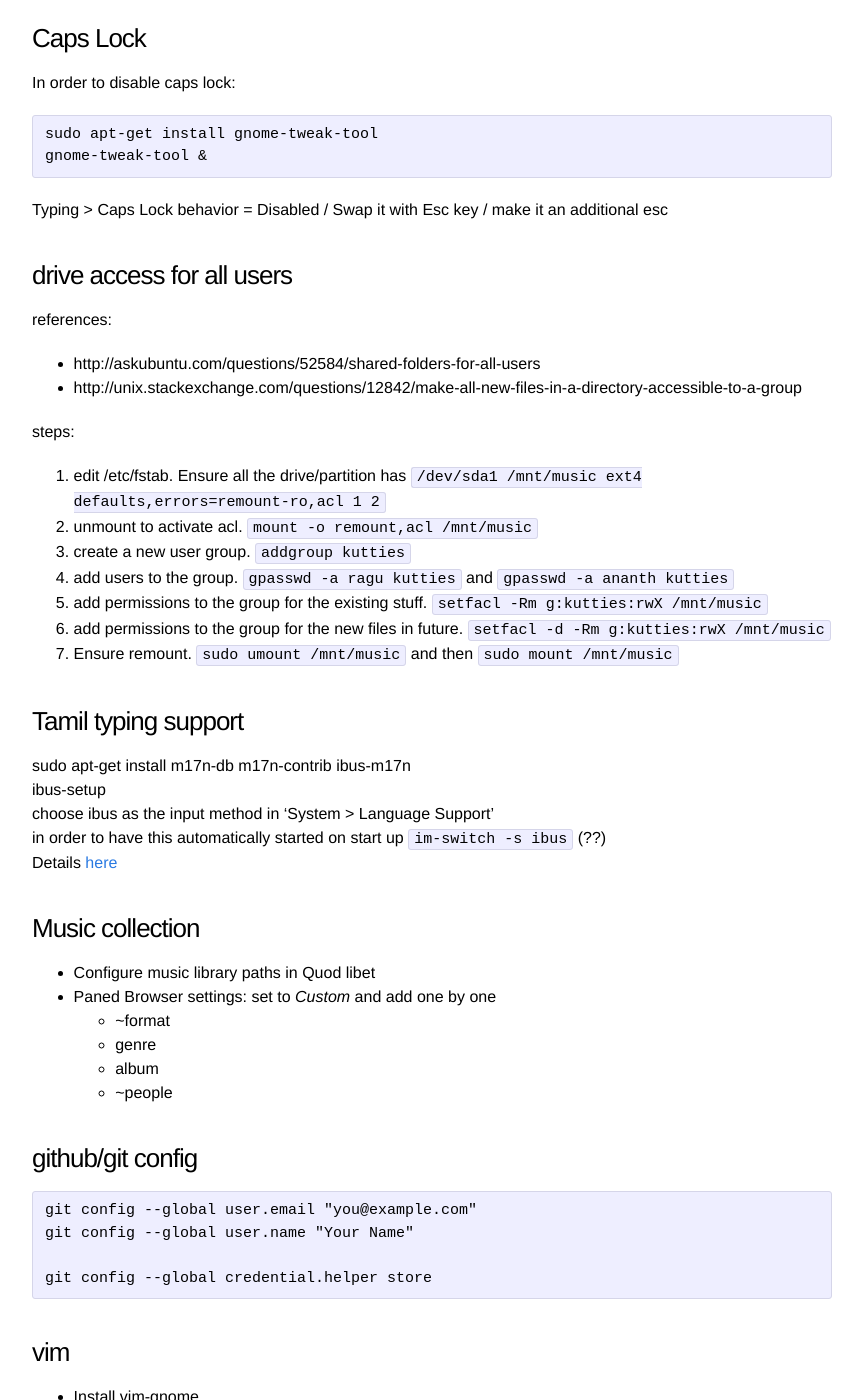
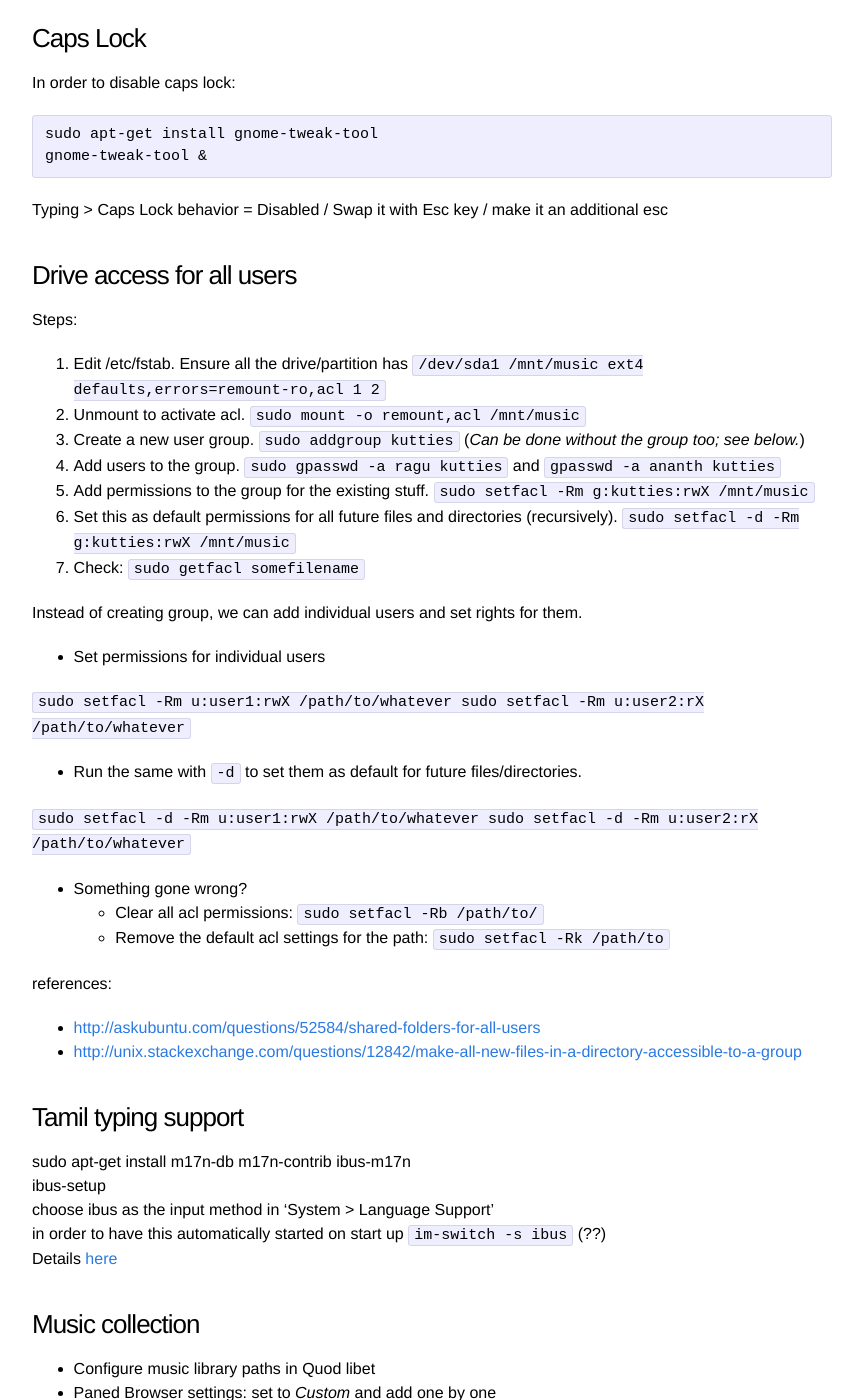
Before and after one commit to ananthp/kurippu, a Jekyll site: the page built from _posts/2014-09-13-stuff-on-top-of-ubuntu.md, in a window 1280 px wide and 1400 px high, scrolled down 2685 px. Shown: the whole window, without its empty margins (208-1071 px from the left). Built offline with Jekyll 4.4.1, drawn with Linux system fonts in a browser that asks for light colours.

Commit message:
Improved: Drive access for all

````diff
--- a/_posts/2014-09-13-stuff-on-top-of-ubuntu.md
+++ b/_posts/2014-09-13-stuff-on-top-of-ubuntu.md
@@ -115,21 +115,39 @@ gnome-tweak-tool &
 ```
 Typing > Caps Lock behavior = Disabled / Swap it with Esc key / make it an additional esc
 
-### drive access for all users
+### Drive access for all users
+
+Steps:
+
+  1. Edit /etc/fstab. Ensure all the drive/partition has  `/dev/sda1 /mnt/music ext4 defaults,errors=remount-ro,acl 1 2`
+  1. Unmount to activate acl. `sudo mount -o remount,acl /mnt/music`
+  1. Create a new user group. `sudo addgroup kutties` (*Can be done without the group too; see below.*)
+  1. Add users to the group. `sudo gpasswd -a ragu kutties` and `gpasswd -a ananth kutties`
+  1. Add permissions to the group for the existing stuff. `sudo setfacl -Rm g:kutties:rwX /mnt/music`
+  1. Set this as default permissions for all future files and directories (recursively).  `sudo setfacl -d -Rm g:kutties:rwX /mnt/music`
+  1. Check: `sudo getfacl somefilename`
+
+Instead of creating group, we can add individual users and set rights for them.
+
+* Set permissions for individual users
+
+```sudo setfacl -Rm u:user1:rwX /path/to/whatever
+sudo setfacl -Rm u:user2:rX /path/to/whatever```
+
+* Run the same with `-d` to set them as default for future files/directories.
+
+```sudo setfacl -d -Rm u:user1:rwX /path/to/whatever
+sudo setfacl -d -Rm u:user2:rX /path/to/whatever```
+
+* Something gone wrong?
+
+  * Clear all acl permissions: `sudo setfacl -Rb /path/to/`
+  * Remove the default acl settings for the path: `sudo setfacl -Rk /path/to`
 
 references:
-* http://askubuntu.com/questions/52584/shared-folders-for-all-users
-* http://unix.stackexchange.com/questions/12842/make-all-new-files-in-a-directory-accessible-to-a-group
 
-steps:
-
-  1. edit /etc/fstab. Ensure all the drive/partition has  `/dev/sda1 /mnt/music ext4 defaults,errors=remount-ro,acl 1 2`
-  1. unmount to activate acl. `mount -o remount,acl /mnt/music`
-  1. create a new user group. `addgroup kutties`
-  1. add users to the group. `gpasswd -a ragu kutties` and `gpasswd -a ananth kutties`
-  1. add permissions to the group for the existing stuff. `setfacl -Rm g:kutties:rwX /mnt/music`
-  1. add permissions to the group for the new files in future. `setfacl -d -Rm g:kutties:rwX /mnt/music`
-  1. Ensure remount. `sudo umount /mnt/music` and then `sudo mount /mnt/music`
+* [http://askubuntu.com/questions/52584/shared-folders-for-all-users](http://askubuntu.com/questions/52584/shared-folders-for-all-users)
+* [http://unix.stackexchange.com/questions/12842/make-all-new-files-in-a-directory-accessible-to-a-group](http://unix.stackexchange.com/questions/12842/make-all-new-files-in-a-directory-accessible-to-a-group)
 
 ### Tamil typing support
 
````
